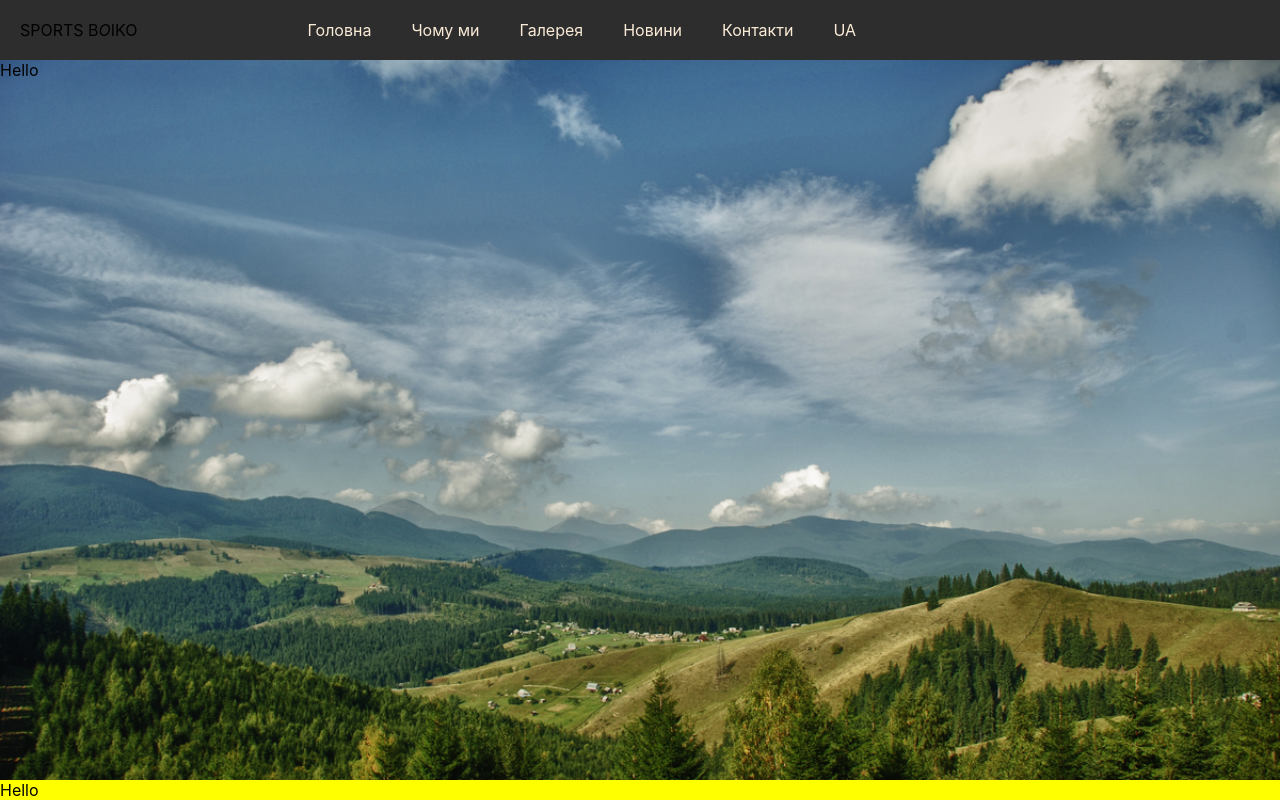
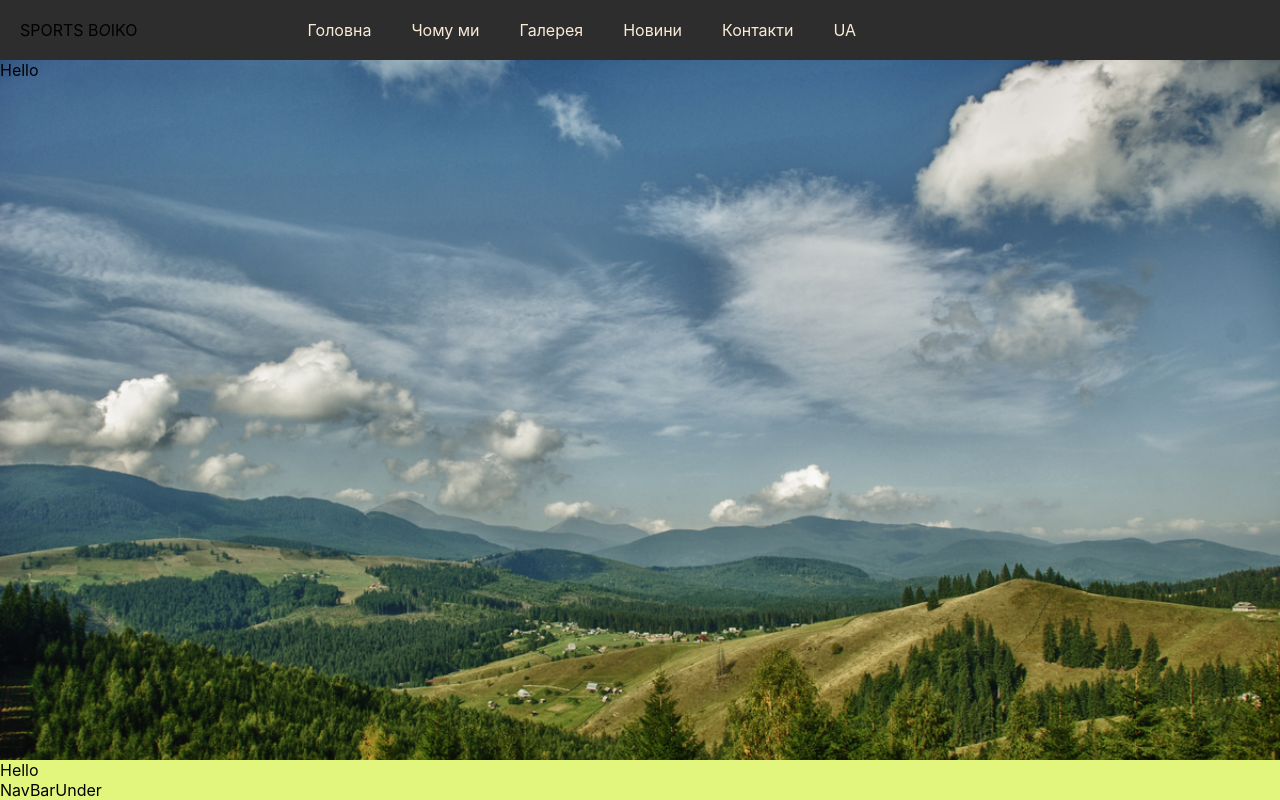
Before and after one commit to evanhorus/examples-1, a React (Create React App) app: page / in a window 1280 px wide. Built offline with nearby package versions, Linux system fonts and the light colour scheme.

Commit message:
add navbar flex and background image

```diff
--- a/package.json
+++ b/package.json
@@ -2,6 +2,7 @@
   "name": "my-app",
   "version": "0.1.0",
   "private": true,
+  "homepage": "https://evanhorus.github.io/examples-1",
   "dependencies": {
     "@testing-library/jest-dom": "^5.16.4",
     "@testing-library/react": "^13.2.0",
@@ -19,6 +20,8 @@
     "web-vitals": "^2.1.4"
   },
   "scripts": {
+    "predeploy": "npm run build",
+    "deploy": "gh-pages -d build",
     "start": "react-scripts start",
     "start:production:build": "npm run build && serve -s build",
     "start:custom:page": "serve -s customBuild",
@@ -46,6 +49,7 @@
   },
   "devDependencies": {
     "@types/react-modal": "^3.13.1",
-    "@types/styled-components": "^5.1.25"
+    "@types/styled-components": "^5.1.25",
+    "gh-pages": "^4.0.0"
   }
 }
--- a/src/components/App/App.tsx
+++ b/src/components/App/App.tsx
@@ -16,6 +16,9 @@ export const App = () => {
             <Styled.StyledDiv>
                 Hello
             </Styled.StyledDiv>
+            <Styled.StyledDiv>
+                NavBarUnder
+            </Styled.StyledDiv>
         </Styled.Container>
     );
 }
--- a/src/components/App/styled.ts
+++ b/src/components/App/styled.ts
@@ -2,7 +2,7 @@ import styled from "styled-components";
 import {CommonSizes} from "./constants";
 
 export const StyledDiv = styled.div`
-  background-color: yellow;
+  background-color: #e2f67e;
   display: flex;
 `;
 
```
Also changed, not shown: 1 other file (tests, documents, lock files or other folders).
